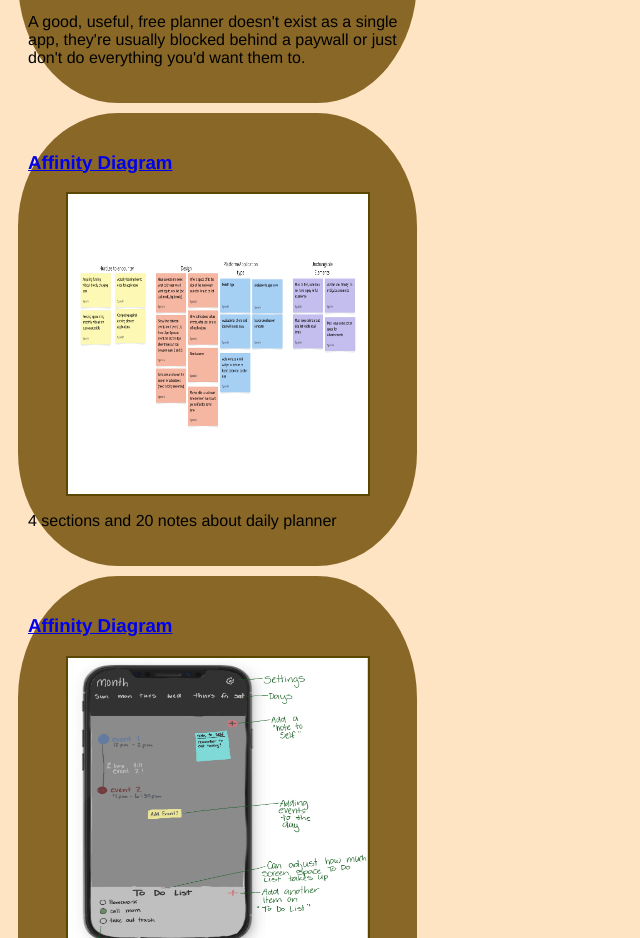
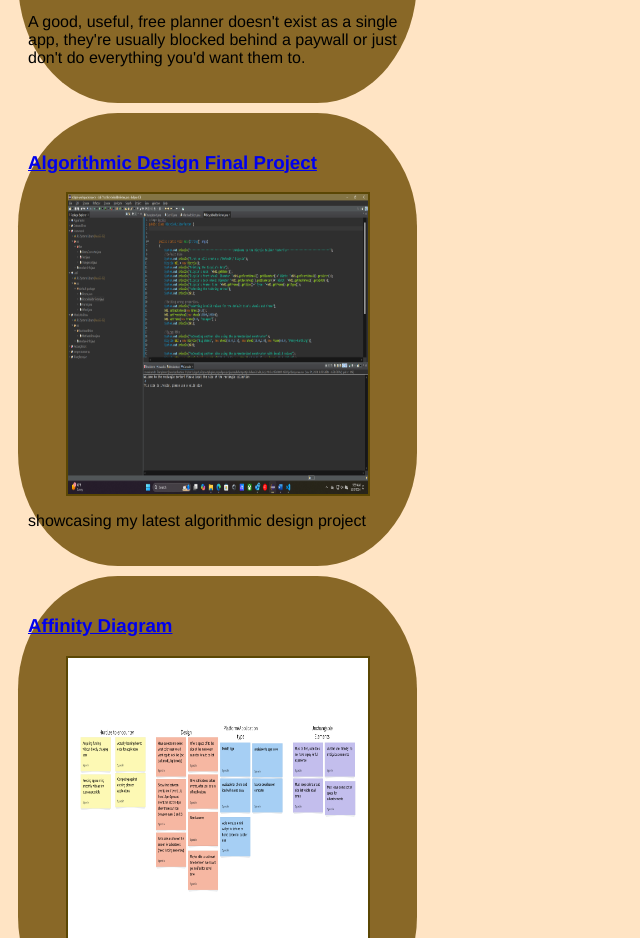
Before and after one commit to Sage288/Sage288.github.io, a plain HTML site: page index.html in a window 1280 px wide. Shown: the part 940-1878 px from the top of the page, without its empty margins (0-640 px from the left). Drawn offline with Linux system fonts and the light colour scheme.

Commit message:
Add files via upload
added code

```diff
--- a/index.html
+++ b/index.html
@@ -10,7 +10,7 @@
         <h2>About me</h2>
         <!-- About Me -->
     <div class="about">
-        <img src="images/profile_image.jpg">
+        <img src="images/me.png">
         <p>
             Hello!! I'm Sage and I am a student at the University of South Carolina, currently majoring in computer engineering! I'm passionate about learning new skills, traveling, and creating art. My goal is to further research on AI and future robotics projects.
         </p>
@@ -37,6 +37,15 @@
             </a>
              <p>A good, useful, free planner doesn't exist as a single app, they're usually blocked behind a paywall or just don't do everything you'd want them to.</p>
     </section>
+    <section class="project">
+        <a href="https://github.com/Sage288/Algorithmic-Design-Bicycle">
+        <h3>Algorithmic Design Final Project</h3>
+        </a>
+        <a href="https://github.com/Sage288/Algorithmic-Design-Bicycle">
+        <img src="images/Screenshot (1).png">
+        </a>
+        <p>showcasing my latest algorithmic design project</p>
+        </section>
 
          <!--Affinity Diagram Assignment -->
         <section class="project">
```
